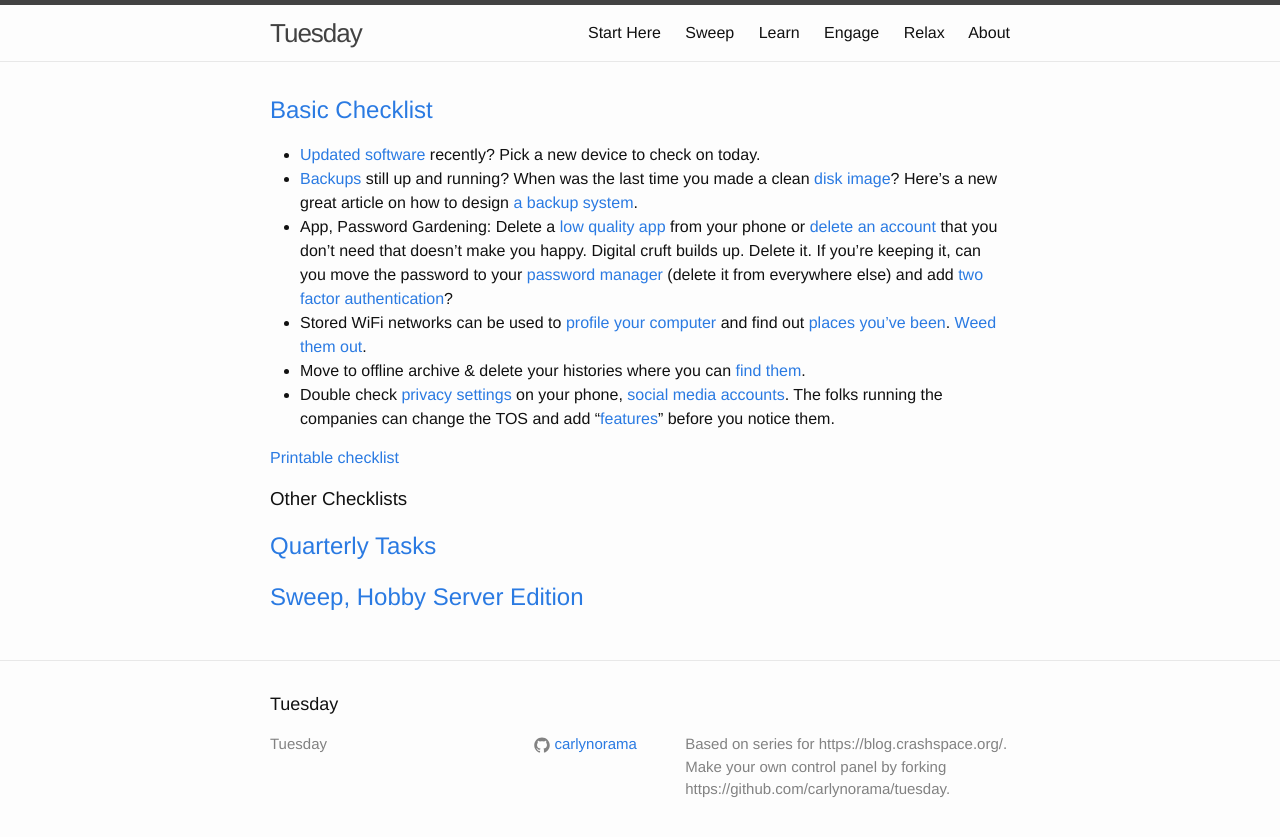
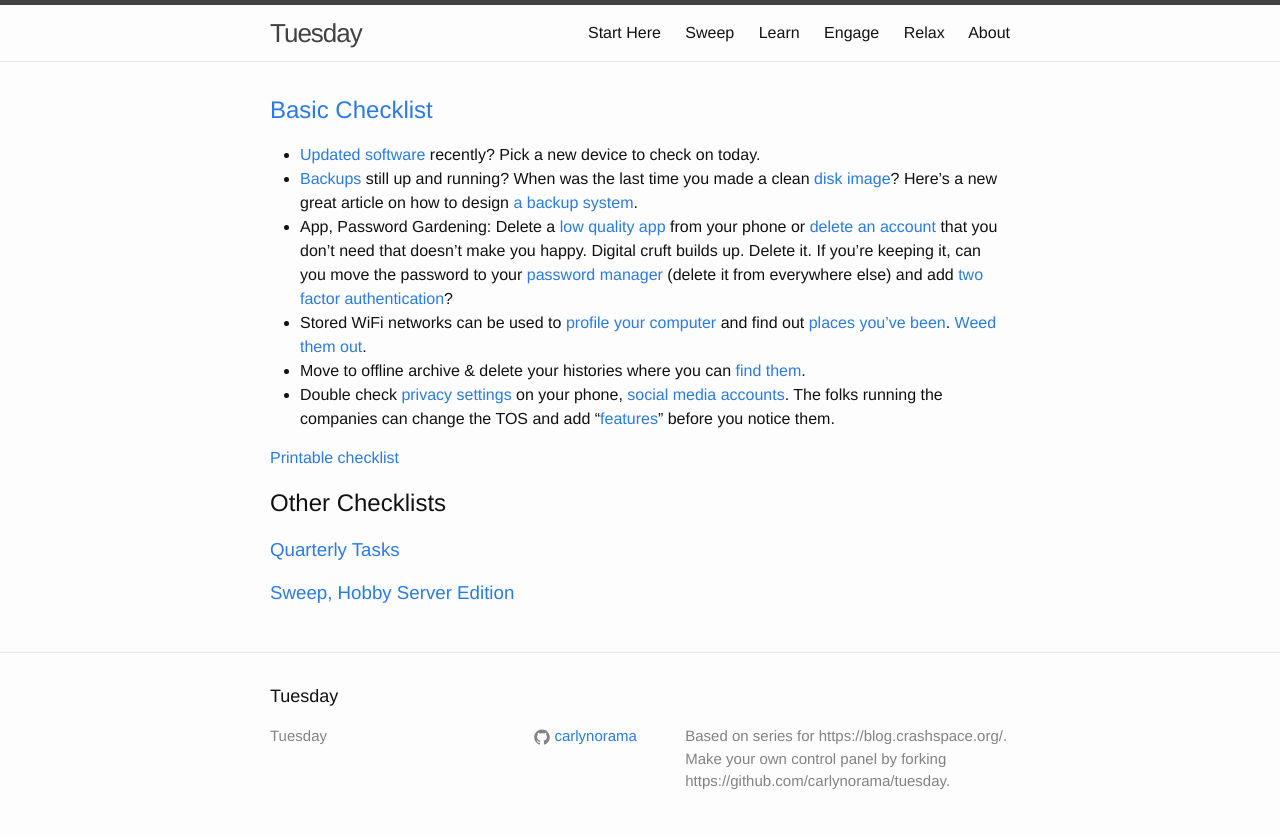
Before and after one commit to CRASHSpace/tuesday, a Jekyll site: the page built from _sweep/index.md, in a window 1280 px wide. Shown: the top 837 px of the page. Built offline with Jekyll 4.4.1, drawn with Linux system fonts in a browser that asks for light colours.

Commit message:
heading weight reversed

```diff
--- a/_sweep/index.md
+++ b/_sweep/index.md
@@ -11,10 +11,10 @@
 {{ item.content }}
 {% endfor %}
 
-### Other Checklists
+## Other Checklists
 
 {% assign itemstolink = (site.sweep | where: "showonindexas" , "link") %}
 {% for item in itemstolink %}
-<h2><a href="{{ item.url | relative_url }}">{{ item.title }}</a></h2>
+<h3><a href="{{ item.url | relative_url }}">{{ item.title }}</a></h3>
 <p>{{ item.description }}</p>
 {% endfor %}
```
